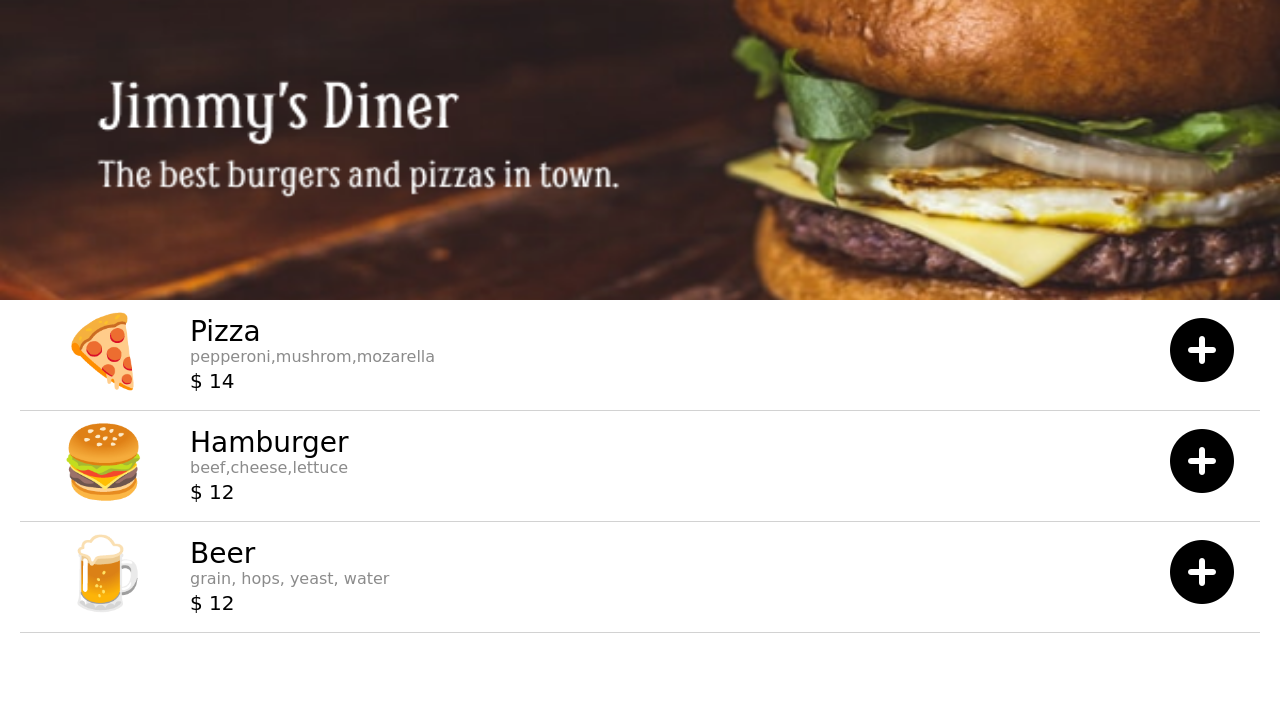
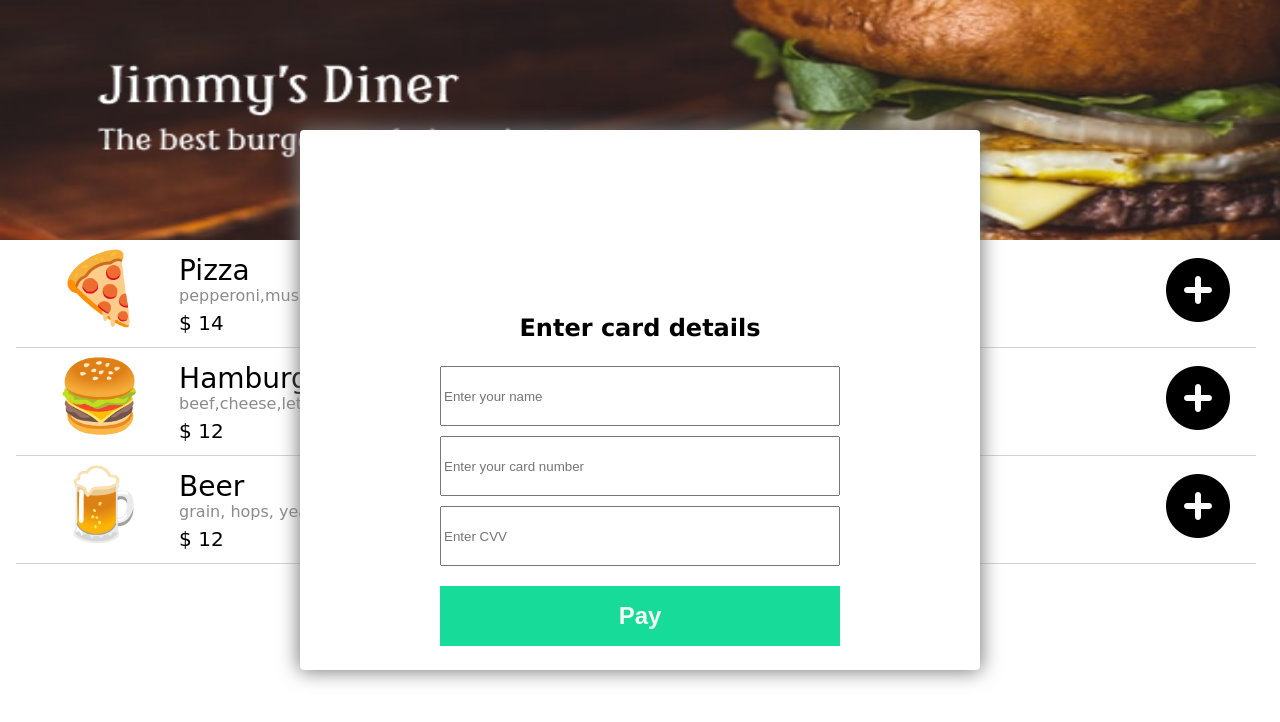
Before and after one commit to EmmaBin/restaurant-ordering-app, a plain HTML site: page index.html in a window 1280 px wide. Drawn offline with Linux system fonts and the light colour scheme; a web font is replaced by a local one.

Commit message:
change units to rem and em

```diff
--- a/index.css
+++ b/index.css
@@ -1,12 +1,11 @@
 body {
     margin: 0;
     font-family: 'Smythe', cursive;
-
 }
 
 header{
     width: 100%;
-    height:300px;
+    height:15rem;
 }
 .header-img{
     width: 100%;
@@ -16,13 +15,13 @@ header{
 /* order detail div */
 .order-container{
     border-bottom: 1px solid #D2D2D2;
-    width: calc(100% - 40px);
-    padding-left: 40px;
-    padding-right: 40px;
+    width: calc(100% - 2.5rem);
+    padding-left: 2.5rem;
+    padding-right: 2.5rem;
     box-sizing:border-box;
     display: flex;
     justify-content: space-between;
-    margin: 0 20px;
+    margin: 0 1em;
 }
 .order-detail-left{
     display: flex;
@@ -30,36 +29,36 @@ header{
 
 .item-details{
     padding-top: 18px;
-    line-height:20px;
+    line-height: 20px;
 }
 
 .emoji{
-    width: 100px;
-    height: 100px;
-    font-size: 70px;
-    padding-top:10px;
-    padding-right: 30px;
+    width: 6.25rem;
+    height: 6.25rem;
+    font-size: 4.375rem;
+    padding-top:0.1em;
+    padding-right: 0.33em;
 }
 .item-name{
-    font-size:28px;
-    line-height: 17px;
+    font-size:1.75rem;
+    line-height: 1rem;
     padding-top: 5px;
 }
 .item-ingredients{
-    font-size: 16px;
-    line-height: 24px;
+    font-size: 1rem;
+    line-height: 1.5;
     color: #8B8B8B;
     padding-top:5px;
 }
 .item-price{
-    font-size: 20px;
-    line-height: 24px;
+    font-size: 1.25rem;
+    line-height: 1.5;
     color: #000000
 }
 .order-add-btn{
-    padding-top: 18px;
-    height: 50px;
-    width: 50px;
+    padding-top: 1.125rem;
+    height: 3.125rem;
+    width: 3.125rem;
 
 }
 
@@ -71,11 +70,9 @@ header{
 }
 
 p{
-    font-size: 28px;
+    font-size: 1.75rem;
     font-weight: 400;
 }
-
-
 
 
 .checkout-items{
@@ -111,8 +108,8 @@ p{
     padding:15px 20px;
     width: 98%;
     border-radius: 2px;
-    font-size: 20px;
-    line-height: 24px;
+    font-size: 1.25rem;
+    line-height: 1.5;
     font-weight: 700;
     margin-bottom: 50px;
 
@@ -121,16 +118,21 @@ p{
 /* payment-form */
 
 #payment-form{
-    background-color: #FFFFFF;
-    text-align: center;
-    font-family: Verdana;
     top:0;
     bottom:0;
     left:0;
     right:0;
     margin:auto;
     position: fixed;
-    display: none;
+    background-color: #FFFFFF;
+    text-align: center;
+    font-family: Verdana;
+    width:22.5rem;
+    height:13.75rem;
+    border-radius: 4px;
+    box-shadow:0 0 20px 1px #757575;
+    padding: 10em;
+
 }
 
 #payment-form p,
@@ -139,13 +141,26 @@ p{
     font-weight: 700;
 }
 .card-info{
+
     display: flex;
     flex-direction: column;
     align-items: center;
-    gap: 10px;
-    margin-bottom: 20px;
+    gap: 0.625rem;
+    margin-bottom: 2em;
 
 }
 input{
     display: block;
+    width: 25rem;
+    height: 3.75rem;
+
 }
+
+#pay-btn{
+    background-color: #16DB99;
+    width: 25rem;
+    height: 3.75rem;
+    border-style: none;
+    color:whitesmoke;
+    margin-top: 10px;
+}
--- a/index.html
+++ b/index.html
@@ -28,12 +28,15 @@
 
         <div id="payment-form">
             <p>Enter card details</p>
-            <div class="card-info">
-                <input type="text" placeholder="Enter your name" required>
-                <input type="text" placeholder="Enter your card number" required>
-                <input type="text" placeholder="Enter CVV" required>
-            </div>
-            <button>Pay</button>
+
+                <div class="card-info">
+                    <input type="text" placeholder="Enter your name" required>
+                    <input type="text" placeholder="Enter your card number" required>
+                    <input type="text" placeholder="Enter CVV" required>
+                    <button id="pay-btn">Pay</button>
+                </div>
+
+
 
         </div>
 
--- a/index.js
+++ b/index.js
@@ -63,7 +63,7 @@ function updateCheckoutItems() {
 
     checkout.querySelector('#complete-btn').addEventListener('click', function(){
         checkoutOrder.style.display='none'
-        paymentPage.style.display='block'
+
     })
 
 
```
